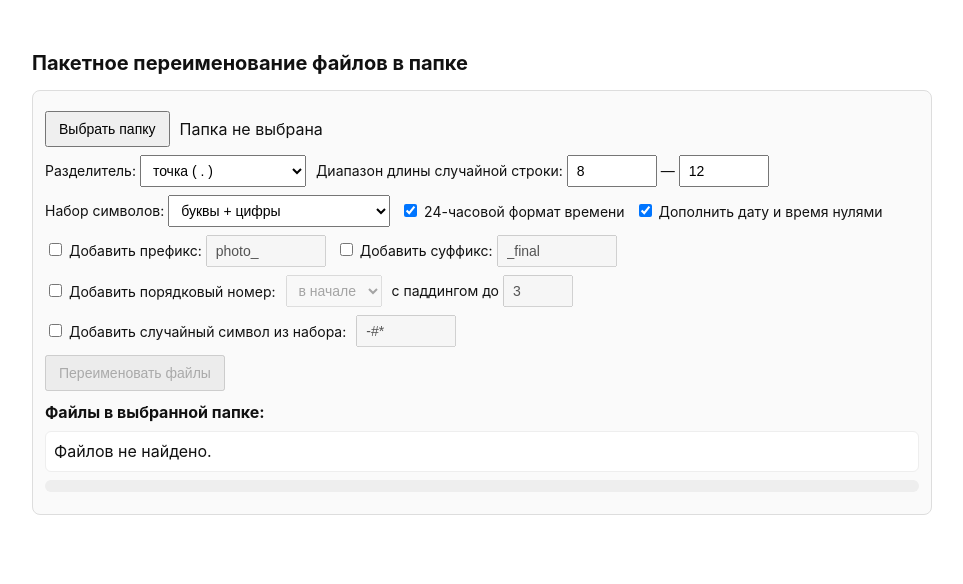
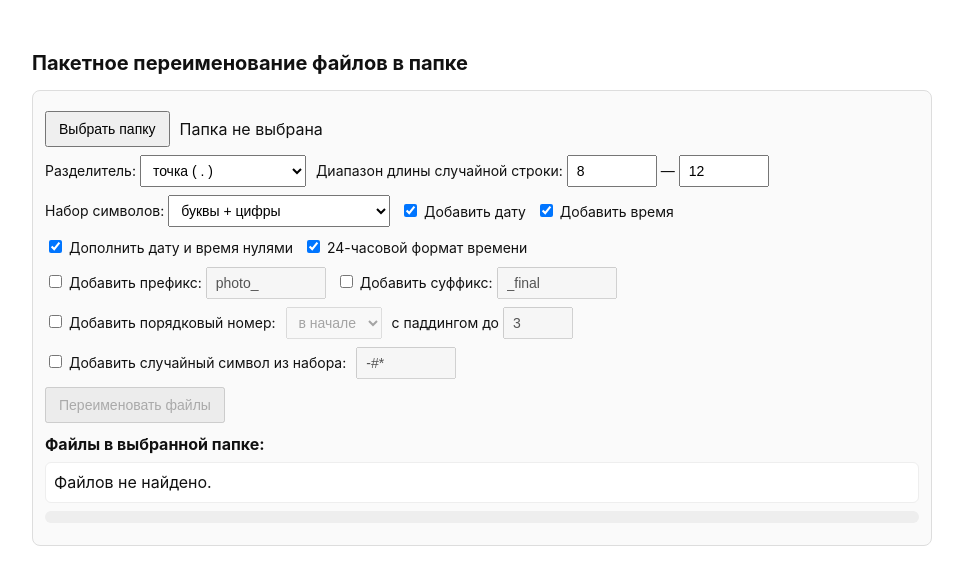
Before and after one commit to NikolasFMS/konst_Re-n, a plain HTML site: page index.html in a window 1280 px wide. Shown: the whole page, without its empty margins (158-1121 px from the left). Drawn offline with Linux system fonts and the light colour scheme.

Commit message:
Update index.html

```diff
--- a/index.html
+++ b/index.html
@@ -45,8 +45,11 @@
          </select>
        </label>
 
+            <label><input type="checkbox" id="addDate" checked /> Добавить дату</label>
+            <label><input type="checkbox" id="addTime" checked /> Добавить время</label>
+            <label><input type="checkbox" id="previewLeadingZeros" checked /> Дополнить дату и время нулями</label>
             <label><input type="checkbox" id="use24" checked /> 24-часовой формат времени</label>
-    <label><input type="checkbox" id="previewLeadingZeros" checked /> Дополнить дату и время нулями</label>
+
      </div>
 
   <!-- Ряд для префикса и суффикса -->
```
Lines whose indentation alone changed are shown as unchanged.
